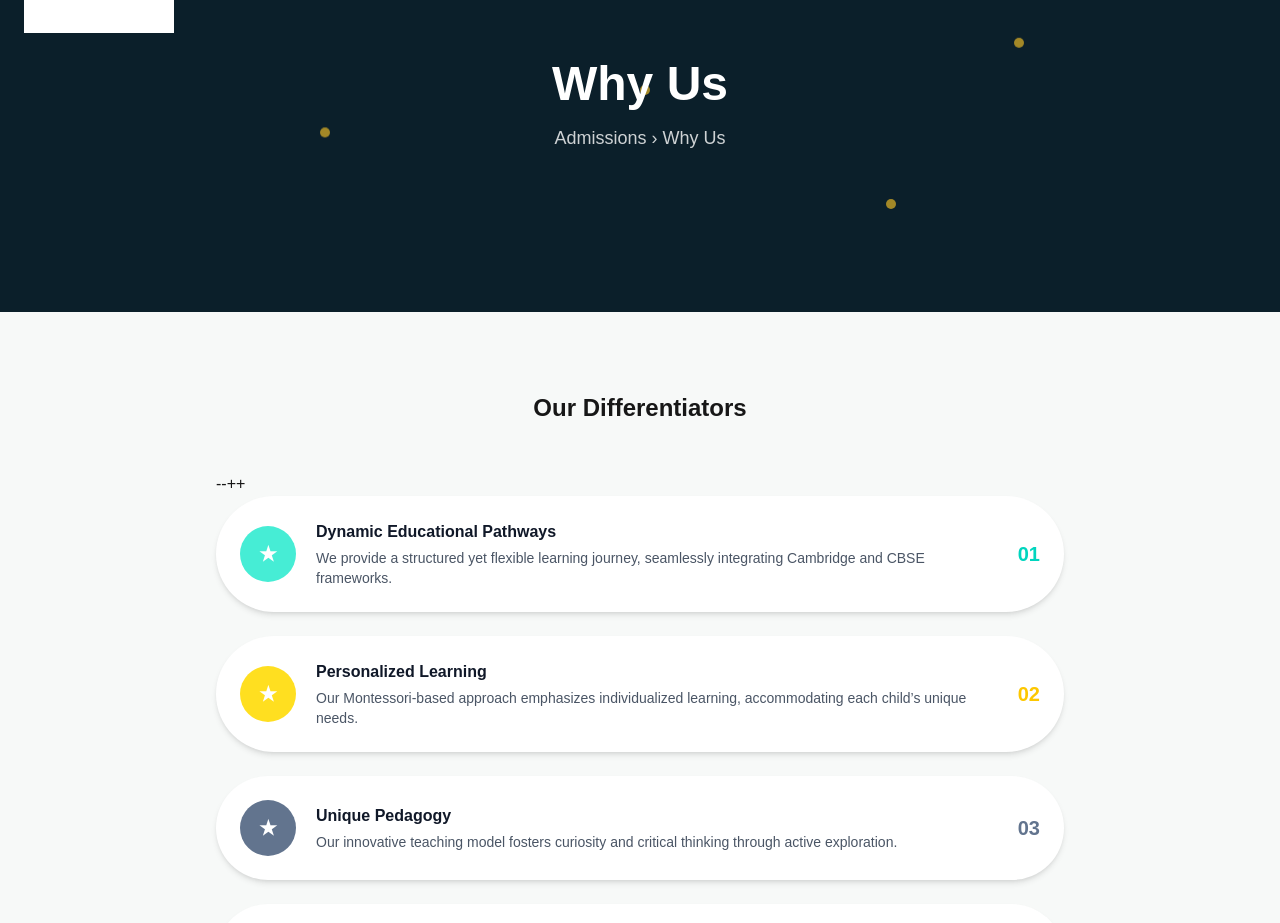
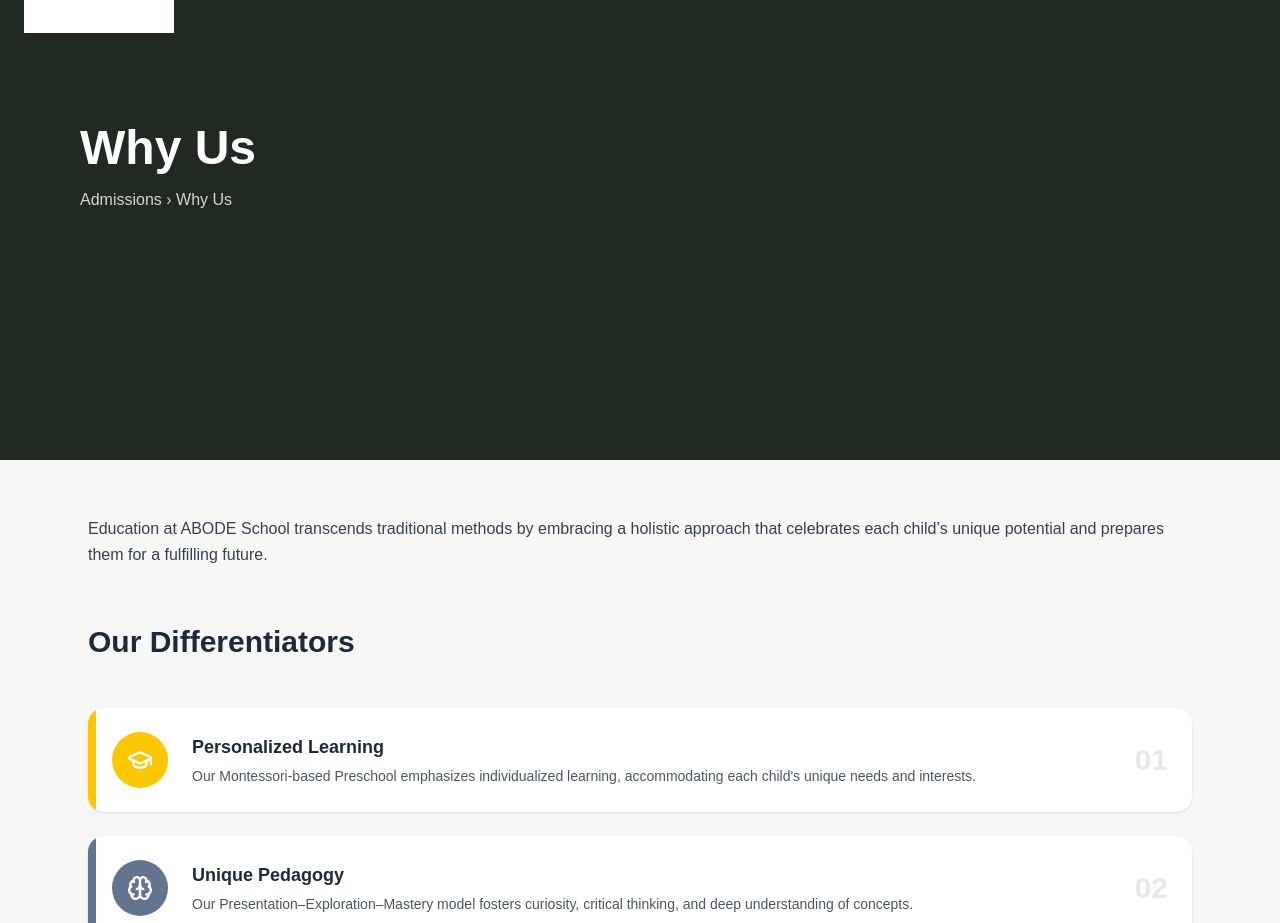
Before and after one commit to fortynx/Genesis_frontend, a Next.js app: page /initiatives-details in a window 1280 px wide. Shown: the part 100-1023 px from the top of the page. Built offline with nearby package versions, Linux system fonts and the light colour scheme; grey boxes are pictures that could not be loaded.

Commit message:
merged and updated

```diff
--- a/src/app/admissions/page.tsx
+++ b/src/app/admissions/page.tsx
@@ -48,7 +48,7 @@ export default function AdmissionsPage() {
 
       {/* HERO – MATCHED STYLE */}
       {/* HERO */}
-<section className="relative bg-[#202a22] text-white min-h-[80vh] overflow-hidden">
+<section className="relative bg-[#202a22] text-white min-h-[70vh] overflow-hidden">
 
   {/* Floating dots */}
   <div className="absolute inset-0 pointer-events-none">
--- a/src/app/campus/page.tsx
+++ b/src/app/campus/page.tsx
@@ -12,7 +12,7 @@ export default function CampusPage() {
 
       {/* HERO – MATCHED STYLE */}
       {/* HERO */}
-<section className="relative bg-[#202a22] text-white min-h-[80vh] overflow-hidden">
+<section className="relative bg-[#202a22] text-white min-h-[70vh] overflow-hidden">
 
   {/* Floating dots */}
   <div className="absolute inset-0 pointer-events-none">
--- a/src/app/initiatives-details/page.tsx
+++ b/src/app/initiatives-details/page.tsx
@@ -2,166 +2,156 @@
 
 import Header from "@/components/Header/Header";
 import Footer from "@/components/Footer";
+import {
+  GraduationCap,
+  Brain,
+  TrendingUp,
+  BookOpen,
+  Sparkles,
+  Puzzle,
+} from "lucide-react";
 
 const differentiators = [
   {
-    id: "01",
-    title: "Dynamic Educational Pathways",
-    desc:
-      "We provide a structured yet flexible learning journey, seamlessly integrating Cambridge and CBSE frameworks.",
-    color: "bg-teal-300",
-    numColor: "text-teal-400",
+    id: 1,
+    title: "Personalized Learning",
+    description:
+      "Our Montessori-based Preschool emphasizes individualized learning, accommodating each child's unique needs and interests.",
+    color: "bg-yellow-400",
+    icon: GraduationCap,
   },
   {
-    id: "02",
-    title: "Personalized Learning",
-    desc:
-      "Our Montessori-based approach emphasizes individualized learning, accommodating each child’s unique needs.",
-    color: "bg-yellow-300",
-    numColor: "text-yellow-400",
+    id: 2,
+    title: "Unique Pedagogy",
+    description:
+      "Our Presentation–Exploration–Mastery model fosters curiosity, critical thinking, and deep understanding of concepts.",
+    color: "bg-slate-500",
+    icon: Brain,
   },
   {
-    id: "03",
-    title: "Unique Pedagogy",
-    desc:
-      "Our innovative teaching model fosters curiosity and critical thinking through active exploration.",
-    color: "bg-slate-500",
-    numColor: "text-slate-500",
+    id: 3,
+    title: "Transformative Growth",
+    description:
+      "We emphasize academic excellence alongside social-emotional learning, preparing students with essential 21st-century skills.",
+    color: "bg-cyan-300",
+    icon: TrendingUp,
   },
   {
-    id: "04",
-    title: "Transformative Growth",
-    desc:
-      "We emphasize academic excellence alongside socio-emotional learning and leadership skills.",
-    color: "bg-cyan-300",
-    numColor: "text-cyan-400",
+    id: 4,
+    title: "Literacy Excellence",
+    description:
+      "From early phonics to advanced literacy programs, we build a strong foundation in reading and writing.",
+    color: "bg-red-400",
+    icon: BookOpen,
   },
   {
-    id: "05",
-    title: "Literacy Excellence",
-    desc:
-      "From early phonics to advanced literacy programs, we build a strong foundation in reading and writing.",
-    color: "bg-red-500",
-    numColor: "text-red-500",
+    id: 5,
+    title: "Celebrating Uniqueness",
+    description:
+      "Our enrichment programs nurture diverse talents and encourage exploration.",
+    color: "bg-amber-400",
+    icon: Sparkles,
   },
   {
-    id: "06",
-    title: "Celebrating Uniqueness",
-    desc:
-      "Our enrichment programs nurture diverse talents and encourage creative exploration.",
-    color: "bg-yellow-400",
-    numColor: "text-yellow-500",
-  },
-  {
-    id: "07",
+    id: 6,
     title: "Diverse Extracurriculars",
-    desc:
-      "A wide range of clubs and activities support holistic development beyond academics.",
+    description:
+      "A broad range of clubs and activities supports holistic development beyond academics.",
     color: "bg-blue-600",
-    numColor: "text-blue-600",
-  },
-  {
-    id: "08",
-    title: "State-of-the-Art Facilities",
-    desc:
-      "Modern classrooms and advanced resources enhance the learning experience.",
-    color: "bg-cyan-200",
-    numColor: "text-cyan-400",
+    icon: Puzzle,
   },
 ];
 
-export default function InitiativesDetailsPage() {
+export default function WhyUsPage() {
   return (
-    <div className="min-h-screen flex flex-col bg-[#f7f9f8]">
+    <div className="min-h-screen flex flex-col bg-[#f7f8f6]">
       <Header />
 
-      {/* ✅ HERO SECTION WITH ANIMATION */}
-      <section className="relative bg-[#0b1f2a] text-white py-32 md:py-40 overflow-hidden">
+      {/* HERO */}
+<section className="relative bg-[#202a22] text-white min-h-[70vh] overflow-hidden">
 
-        {/* Floating balls */}
-        <span className="ball ball-1" />
-        <span className="ball ball-2" />
-        <span className="ball ball-3" />
-        <span className="ball ball-4" />
-        <span className="ball ball-5" />
+  {/* FLOATING YELLOW BALLS */}
+  <div className="absolute inset-0 pointer-events-none">
+    <span className="hero-ball ball-1"></span>
+    <span className="hero-ball ball-2"></span>
+    <span className="hero-ball ball-3"></span>
+    <span className="hero-ball ball-4"></span>
+    <span className="hero-ball ball-5"></span>
+  </div>
 
-        <div className="relative max-w-5xl mx-auto px-6 text-center">
-          <h1 className="text-4xl md:text-5xl font-extrabold">
+  {/* HERO CONTENT */}
+  <div className="relative z-10 max-w-7xl mx-auto px-6 md:px-20">
+    <div className="pt-48 md:pt-56">
+      <h1 className="text-4xl md:text-5xl font-extrabold mb-4">
         Why Us
       </h1>
-          <p className="mt-4 opacity-80 text-lg">
+      <p className="text-sm md:text-base opacity-80">
         Admissions › Why Us
       </p>
     </div>
+  </div>
+
 </section>
 
-      {/* CONTENT */}
+
+      {/* MAIN */}
       <main className="flex-1">
-        <section className="max-w-4xl mx-auto px-6 py-20">
-          <h2 className="text-2xl font-bold mb-12 text-center">
+        {/* INTRO */}
+        <section className="max-w-6xl mx-auto px-6 py-14">
+          <p className="text-gray-700 leading-relaxed">
+            Education at ABODE School transcends traditional methods by embracing a holistic approach
+            that celebrates each child’s unique potential and prepares them for a fulfilling future.
+          </p>
+        </section>
+
+        {/* DIFFERENTIATORS */}
+        <section className="max-w-6xl mx-auto px-6 pb-20">
+          <h2 className="text-3xl font-bold mb-12 text-gray-800">
             Our Differentiators
           </h2>
 
           <div className="space-y-6">
---++
-            {differentiators.map((item) => (
+            {differentiators.map((item) => {
+              const Icon = item.icon;
+
+              return (
                 <div
                   key={item.id}
-                className="bg-white rounded-full shadow-md flex items-center gap-5 px-6 py-6"
+                  className="group relative bg-white rounded-2xl shadow-sm hover:shadow-xl transition-all duration-300 overflow-hidden flex items-center gap-6 px-6 py-6"
                 >
-                {/* Icon Circle */}
+                  {/* Left Color Strip */}
+                  <div className={`absolute left-0 top-0 h-full w-2 ${item.color}`} />
+
+                  {/* Icon */}
                   <div
-                  className={`w-14 h-14 rounded-full flex items-center justify-center ${item.color}`}
+                    className={`w-14 h-14 rounded-full flex items-center justify-center text-white ${item.color}`}
                   >
-                  <span className="text-white text-xl font-bold">★</span>
+                    <Icon size={26} strokeWidth={2.2} />
                   </div>
 
-                {/* Text */}
+                  {/* Content */}
                   <div className="flex-1">
-                  <h3 className="font-semibold text-gray-900">
+                    <h3 className="font-semibold text-lg text-gray-800">
                       {item.title}
                     </h3>
-                  <p className="text-sm text-gray-600 mt-1">
-                    {item.desc}
+                    <p className="text-gray-600 mt-1 text-sm leading-relaxed">
+                      {item.description}
                     </p>
                   </div>
 
                   {/* Number */}
-                <div className={`text-xl font-bold ${item.numColor}`}>
-                  {item.id}
+                  <div className="text-3xl font-bold text-gray-200 group-hover:text-gray-300 transition">
+                    {String(item.id).padStart(2, "0")}
                   </div>
                 </div>
-            ))}
+              );
+            })}
           </div>
         </section>
       </main>
 
       <Footer />
 
-      {/* ✅ HERO BALL ANIMATION STYLES */}
-      <style jsx>{`
-        .ball {
-          position: absolute;
-          width: 10px;
-          height: 10px;
-          background: #c9a227;
-          border-radius: 50%;
-          opacity: 0.8;
-          animation: float 10s infinite ease-in-out;
-        }
-
-        .ball-1 { top: 20%; left: 15%; }
-        .ball-2 { top: 60%; left: 25%; animation-delay: 2s; }
-        .ball-3 { top: 35%; right: 20%; animation-delay: 4s; }
-        .ball-4 { bottom: 25%; right: 30%; animation-delay: 6s; }
-        .ball-5 { top: 45%; left: 50%; animation-delay: 8s; }
-
-        @keyframes float {
-          0% { transform: translateY(0); }
-          50% { transform: translateY(-22px); }
-          100% { transform: translateY(0); }
-        }
-      `}</style>
     </div>
   );
 }
--- a/src/app/programs/page.tsx
+++ b/src/app/programs/page.tsx
@@ -35,7 +35,7 @@ export default function ProgramsPage() {
       <Header />
 
       {/* HERO */}
-      <section className="relative bg-[#202a22] text-white min-h-[80vh] overflow-hidden">
+      <section className="relative bg-[#202a22] text-white min-h-[70vh] overflow-hidden">
 
         {/* Background Image */}
 
--- a/src/components/ParentQuotes.tsx
+++ b/src/components/ParentQuotes.tsx
@@ -8,21 +8,21 @@ const quotes = [
     id: 1,
     name: "Dipti & Mayuresh Jejurkar",
     text:
-      "Our daughter, Manva, loves her school and we love the progress she has made. The Book Bag Program at GENESIS helped her learn to read from the age of 4 years and 6 months. The teachers are caring and the environment is very encouraging.",
+      "Our daughter Manva’s journey at GENESIS School has been truly wonderful and fulfilling. From the very beginning, we noticed a positive change in her confidence, curiosity, and eagerness to learn. The Book Bag Program played a significant role in helping her start reading at the early age of four years and six months, which exceeded our expectations. The teachers are extremely caring, patient, and attentive, ensuring that each child receives personalized guidance. The nurturing environment, well-structured curriculum, and continuous encouragement have made learning enjoyable for Manva, and as parents, we feel reassured knowing she is growing academically, emotionally, and socially in such a supportive atmosphere.",
     photo: "/placeholder-avatar1.png",
   },
   {
     id: 2,
     name: "Hima Kanumuru",
     text:
-      "Our older child Siddharth has been part of GENESIS for the last 7 years, and our younger child Abhinav joined 5 years ago. The school focuses not only on academics but also on values and confidence building.",
+      "GENESIS School has been an integral part of our family for many years, with our elder son Siddharth studying here for the past seven years and our younger son Abhinav joining five years ago. What we value most is the school’s holistic approach that goes beyond academics to focus on values, discipline, confidence building, and independent thinking. The teachers consistently motivate the children to express themselves freely while maintaining strong academic foundations. The supportive environment, transparent communication with parents, and emphasis on character development have helped our children grow into confident, responsible individuals, making GENESIS a school we trust wholeheartedly.",
     photo: "/placeholder-avatar2.png",
   },
   {
     id: 3,
     name: "Archana Anoor",
     text:
-      "GENESIS introduced our child to logic and language at an early age. The teachers put in tremendous effort and keep parents well informed about progress.",
+      "Our experience with GENESIS School has been extremely positive, as it introduced our child to structured learning, language skills, and logical thinking at an early stage. The dedication and commitment shown by the teachers are truly commendable, as they put in continuous effort to understand each child’s strengths and areas for improvement. We particularly appreciate the regular updates and open communication that keep parents informed about academic progress and overall development. GENESIS maintains a healthy balance between academic excellence and emotional well-being, creating a warm, nurturing environment where children feel safe, confident, and motivated to learn every day.",
     photo: "/placeholder-avatar3.png",
   },
 ];
```
Lines whose indentation alone changed are shown as unchanged.
